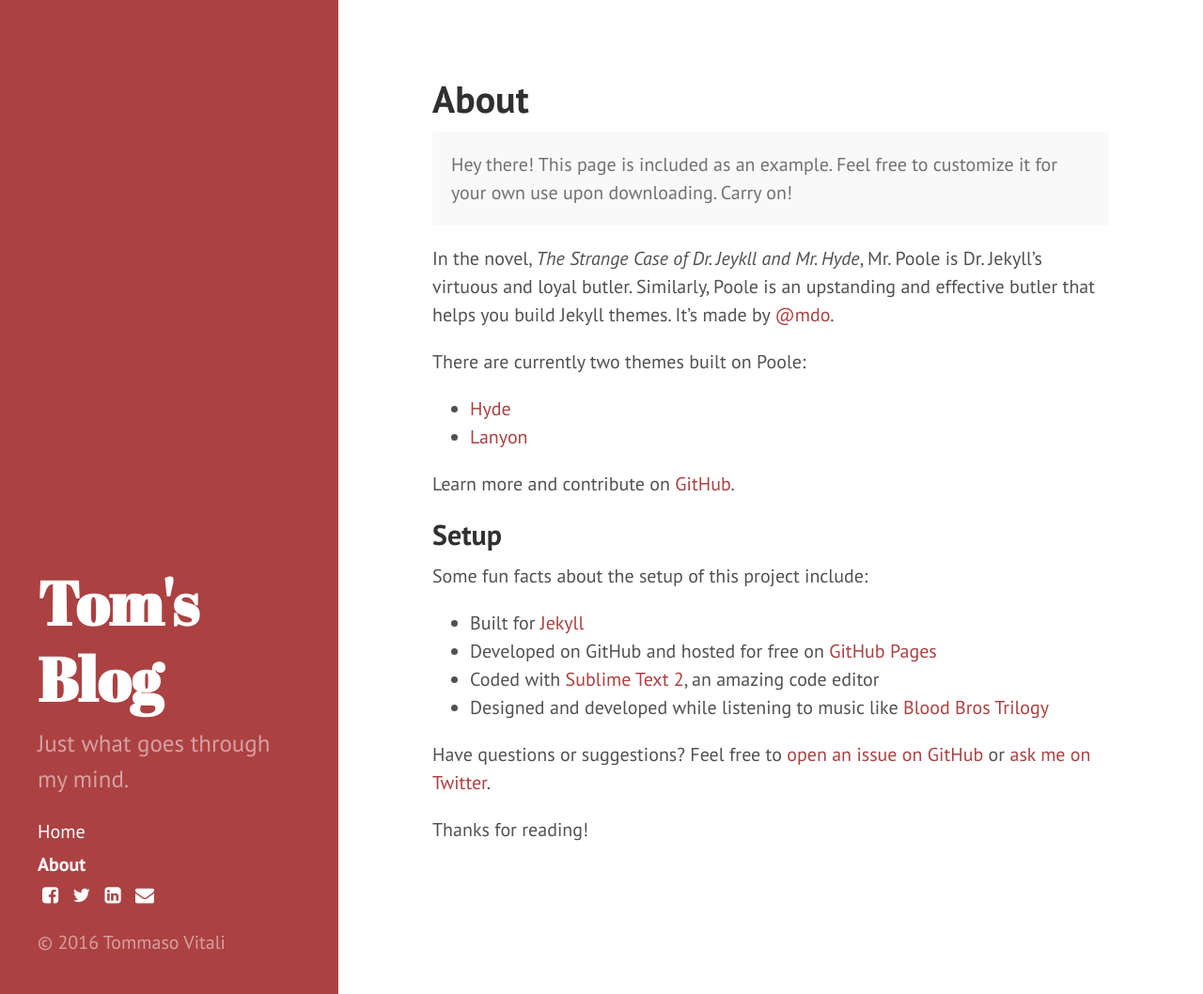
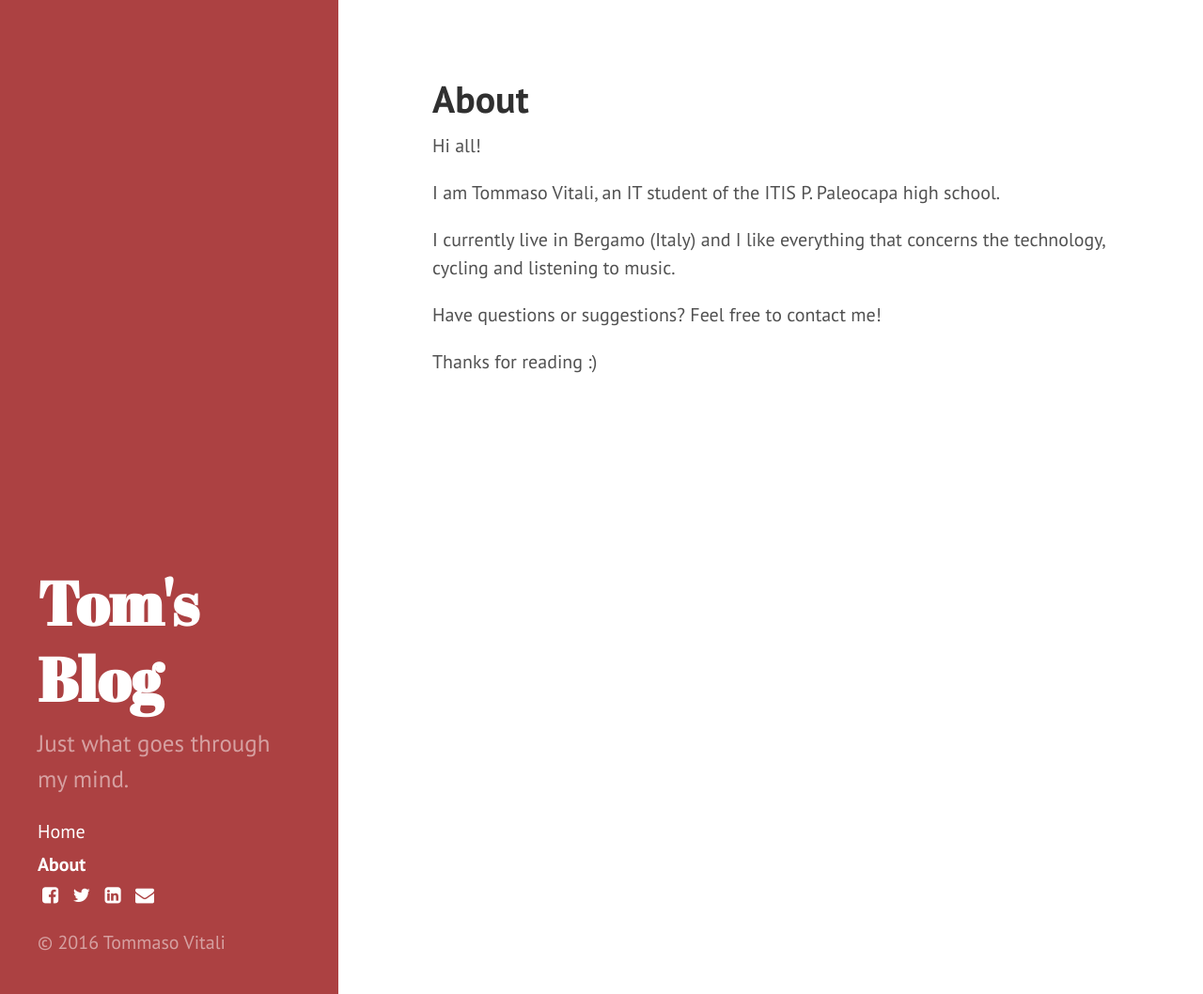
Before and after one commit to tommivitali/tommivitali.github.io, a Jekyll site: the page built from about.md, in a window 1280 px wide and 1058 px high. Shown: the whole window at 94% size. Built offline with Jekyll 4.4.1, drawn with Linux system fonts in a browser that asks for light colours; nearby versions of some CDN libraries.

Commit message:
Modificato about

```diff
--- a/about.md
+++ b/about.md
@@ -3,28 +3,12 @@ layout: page
 title: About
 ---
 
-<p class="message">
-  Hey there! This page is included as an example. Feel free to customize it for your own use upon downloading. Carry on!
-</p>
+Hi all!
 
-In the novel, *The Strange Case of Dr. Jeykll and Mr. Hyde*, Mr. Poole is Dr. Jekyll's virtuous and loyal butler. Similarly, Poole is an upstanding and effective butler that helps you build Jekyll themes. It's made by [@mdo](https://twitter.com/mdo).
+I am Tommaso Vitali, an IT student of the ITIS P. Paleocapa high school.
 
-There are currently two themes built on Poole:
+I currently live in Bergamo (Italy) and I like everything that concerns the technology, cycling and listening to music.
 
-* [Hyde](http://hyde.getpoole.com)
-* [Lanyon](http://lanyon.getpoole.com)
+Have questions or suggestions? Feel free to contact me!
 
-Learn more and contribute on [GitHub](https://github.com/poole).
-
-## Setup
-
-Some fun facts about the setup of this project include:
-
-* Built for [Jekyll](http://jekyllrb.com)
-* Developed on GitHub and hosted for free on [GitHub Pages](https://pages.github.com)
-* Coded with [Sublime Text 2](http://sublimetext.com), an amazing code editor
-* Designed and developed while listening to music like [Blood Bros Trilogy](https://soundcloud.com/maddecent/sets/blood-bros-series)
-
-Have questions or suggestions? Feel free to [open an issue on GitHub](https://github.com/poole/issues/new) or [ask me on Twitter](https://twitter.com/mdo).
-
-Thanks for reading!
+Thanks for reading :)
```
